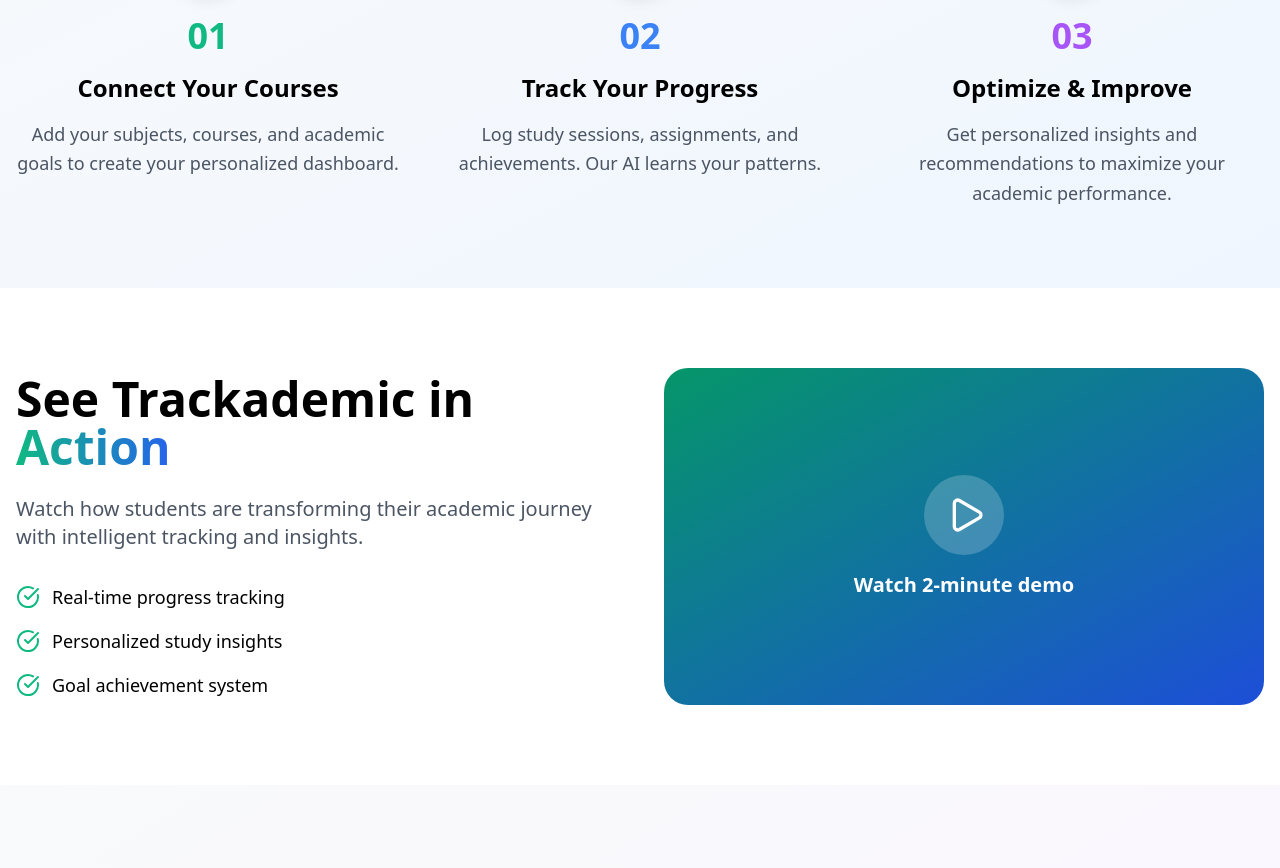
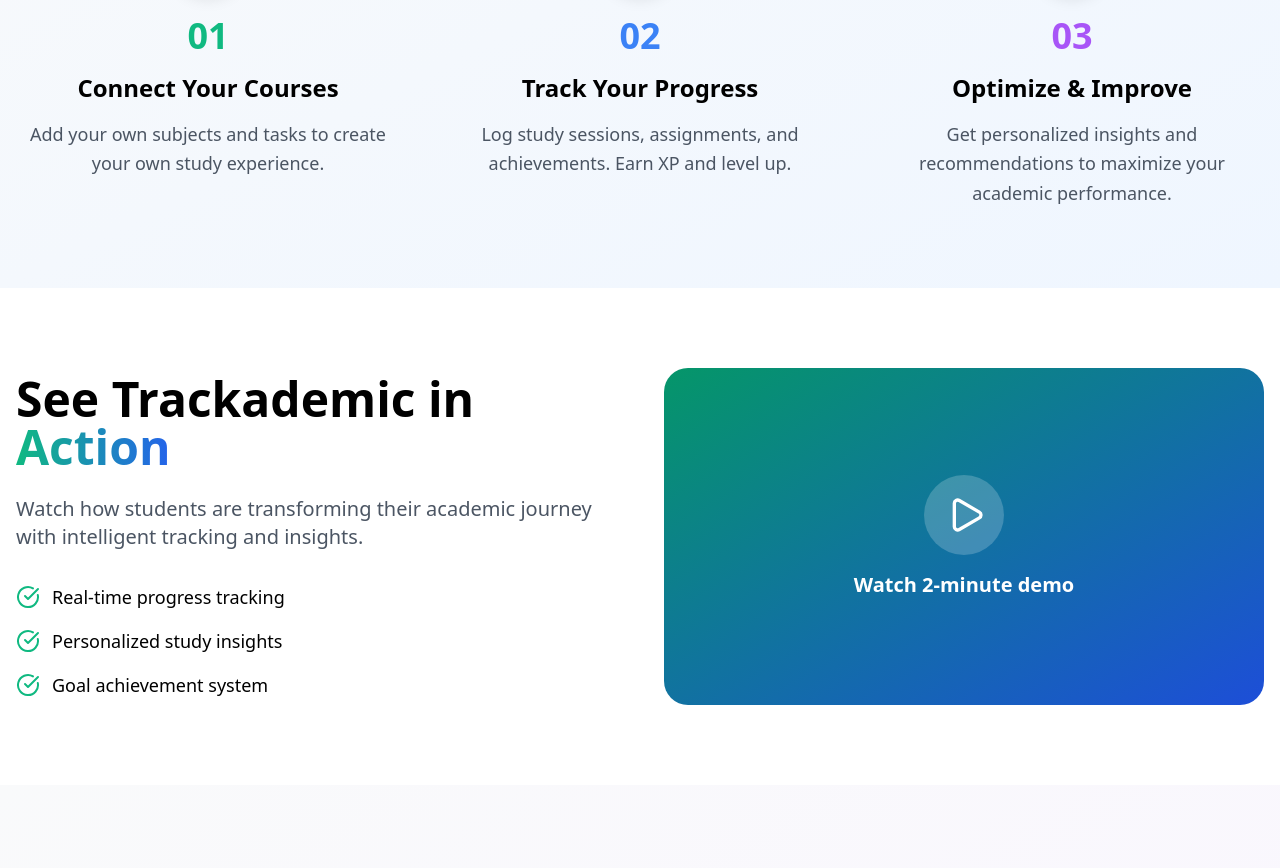
Before and after one commit to dkhedekar79/Trackademic, a React (Vite) app: page / in a window 1280 px wide. Shown: the part 2120-2988 px from the top of the page. Built offline with nearby package versions, Linux system fonts and the light colour scheme; no server answers.

Commit message:
Manual code updates made to file: src/pages/Landing.jsx

```diff
--- a/src/pages/Landing.jsx
+++ b/src/pages/Landing.jsx
@@ -334,14 +334,14 @@ const Landing = () => {
               {
                 step: "01",
                 title: "Connect Your Courses",
-                desc: "Add your subjects, courses, and academic goals to create your personalized dashboard.",
+                desc: "Add your own subjects and tasks to create your own study experience.",
                 icon: BookOpen,
                 color: "emerald"
               },
               {
                 step: "02",
                 title: "Track Your Progress",
-                desc: "Log study sessions, assignments, and achievements. Our AI learns your patterns.",
+                desc: "Log study sessions, assignments, and achievements. Earn XP and level up.",
                 icon: BarChart3,
                 color: "blue"
               },
```
